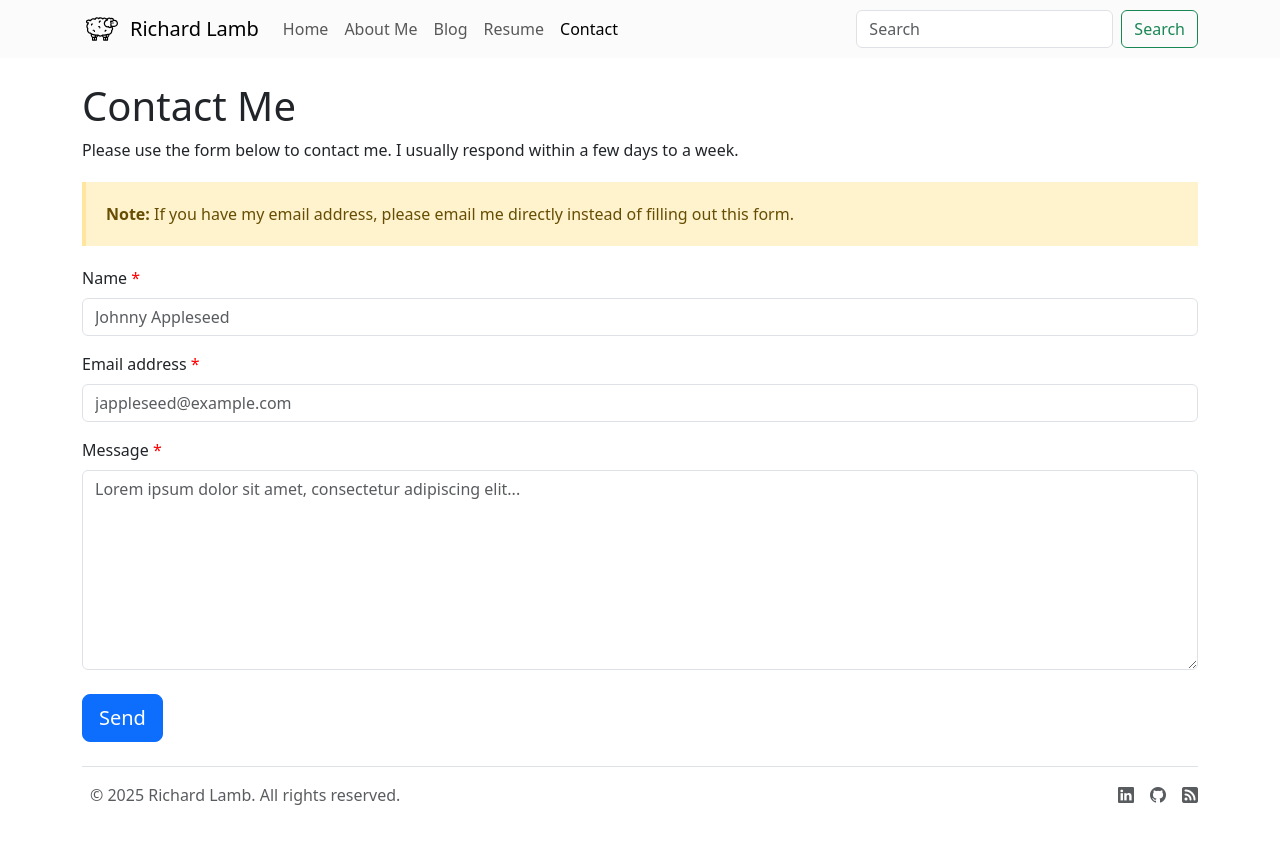
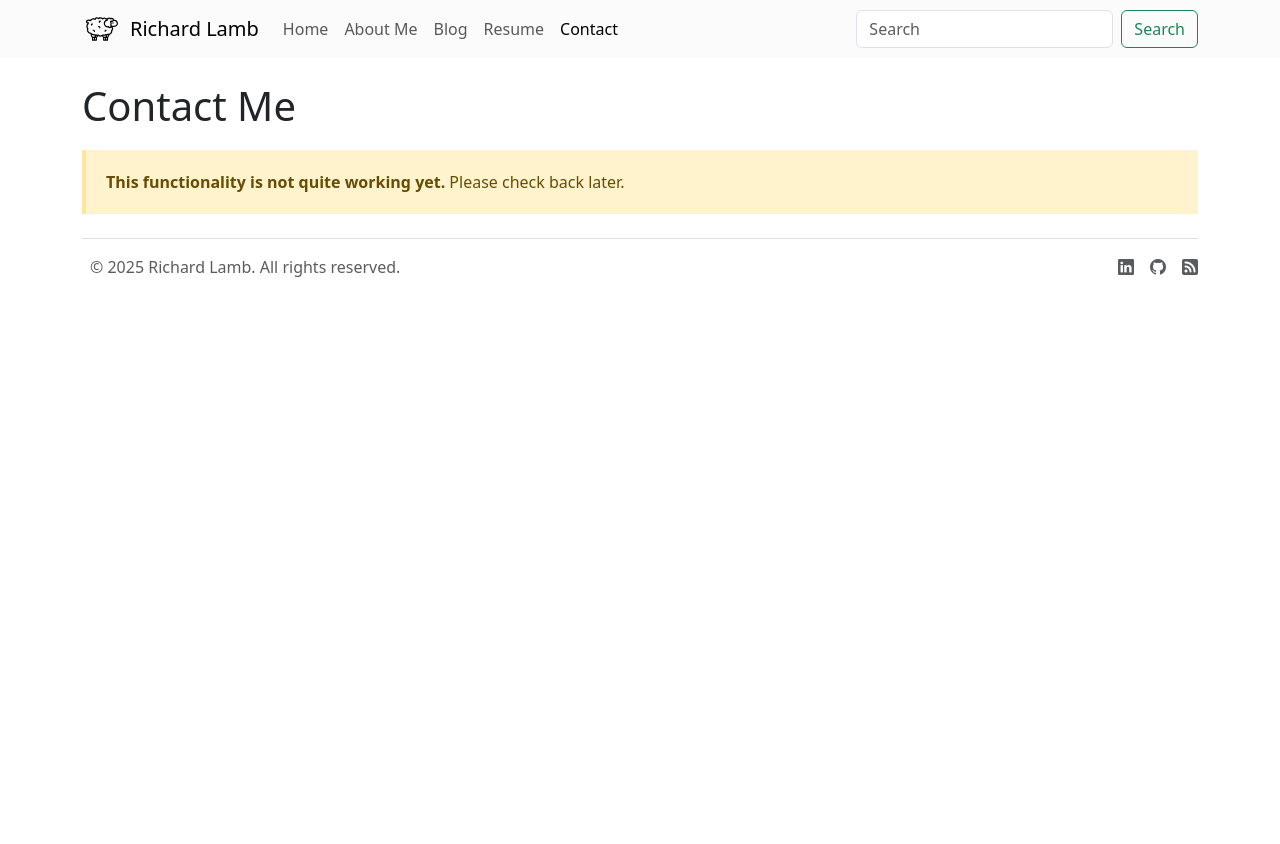
Before and after one commit to RichardLamb1/RichardLamb.dev, a Jekyll site: the page built from contact.html, in a window 1280 px wide. Shown: the top 844 px of the page. Built offline with Jekyll 4.4.1, drawn with Linux system fonts in a browser that asks for light colours.

Commit message:
Edit contact page

```diff
--- a/contact.html
+++ b/contact.html
@@ -6,72 +6,5 @@ permalink: /contact
 ---
 
 <h1>Contact Me</h1>
-<p>
-    Please use the form below to contact me. I usually respond within a few days to a week.
-</p>
 <blockquote class="warning">
-    <b>Note:</b> If you have my email address, please email me directly instead of filling out this form.
-</blockquote>
-
-<form>
-    <div class="mb-3">
-        <label for="userName" class="form-label">Name <span style="color: red;">*</span></label>
-        <input type="text" class="form-control" id="userName" placeholder="Johnny Appleseed" required />
-    </div>
-    <div class="mb-3">
-        <label for="userEmail" class="form-label">Email address <span style="color: red;">*</span></label>
-        <input type="email" class="form-control" id="userEmail" placeholder="jappleseed@example.com" required />
-    </div>
-    <div class="mb-3">
-        <label for="userMessage" class="form-label">Message <span style="color: red;">*</span></label>
-        <textarea class="form-control" placeholder="Lorem ipsum dolor sit amet, consectetur adipiscing elit..."
-            id="userMessage" style="height: 200px" required></textarea>
-    </div>
-    <!-- Attachment Support (comment out if unsupported by backend) -->
-    <!--
-    <div>
-        <label for="userAttachments" class="form-label">Attachments</label>
-        <div class="mb-3" id="userAttachments">
-            <div class="row mb-3 g-2">
-                <div class="col">
-                    <input type="file" class="form-control" />
-                </div>
-                <div class="col-auto">
-                    <button class="btn btn-outline-danger"><i class="bi bi-dash"></i> Remove this file</button>
-                </div>
-            </div>
-            <div class="row mb-3 g-2">
-                <div class="col">
-                    <input type="file" class="form-control" />
-                </div>
-                <div class="col-auto">
-                    <button class="btn btn-outline-danger"><i class="bi bi-dash"></i> Remove this file</button>
-                </div>
-            </div>
-            <button class="btn btn-outline-secondary"><i class="bi bi-plus-lg"></i> Add additional file</button>
-        </div>
-    </div>
-    -->
-    <!-- End Attachment Support -->
-    <!-- Place the captcha here -->
-    <!--
-    Backends:
-    https://formbold.com/
-    - Freemium
-    - Free tier does what I need it to do, except attachments
-      - 100 submissions/mo
-      - ReCaptcha integration
-      - Up to 2 target emails
-      - No attachments
-    https://web3forms.com/
-    - Freemium
-    - Free tier does what I need it to do, except attachments
-      - 250 submissions/mo
-      - ReCaptcha integration
-      - Up to 2 target emails
-      - No attachments
-    -->
-    <div class="mt-4 mb-3">
-        <input type="submit" class="btn btn-primary btn-lg" value="Send" />
-    </div>
-</form>
+    <b>This functionality is not quite working yet.</b> Please check back later.
```
Also changed, not shown: 1 other file.
